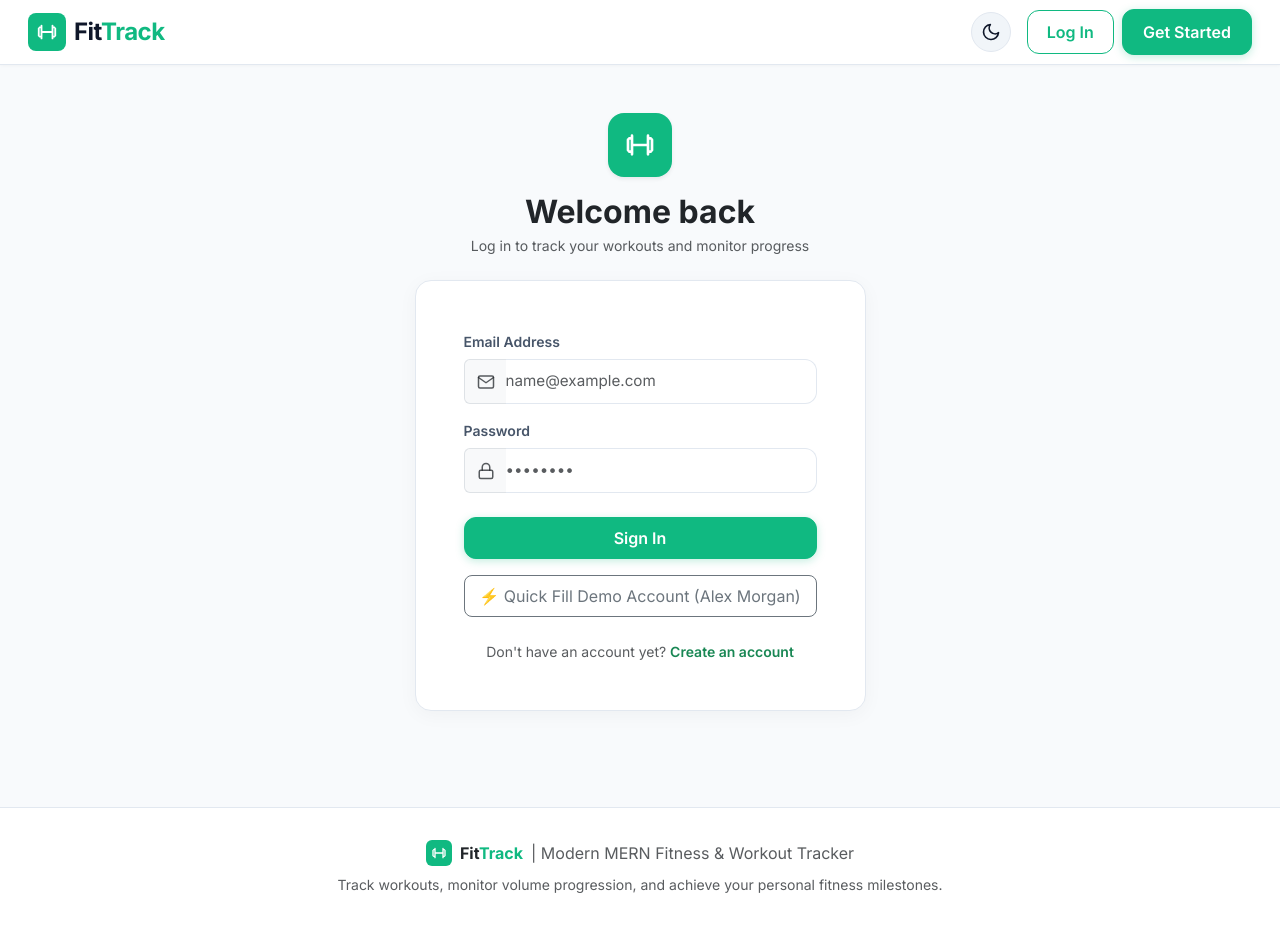
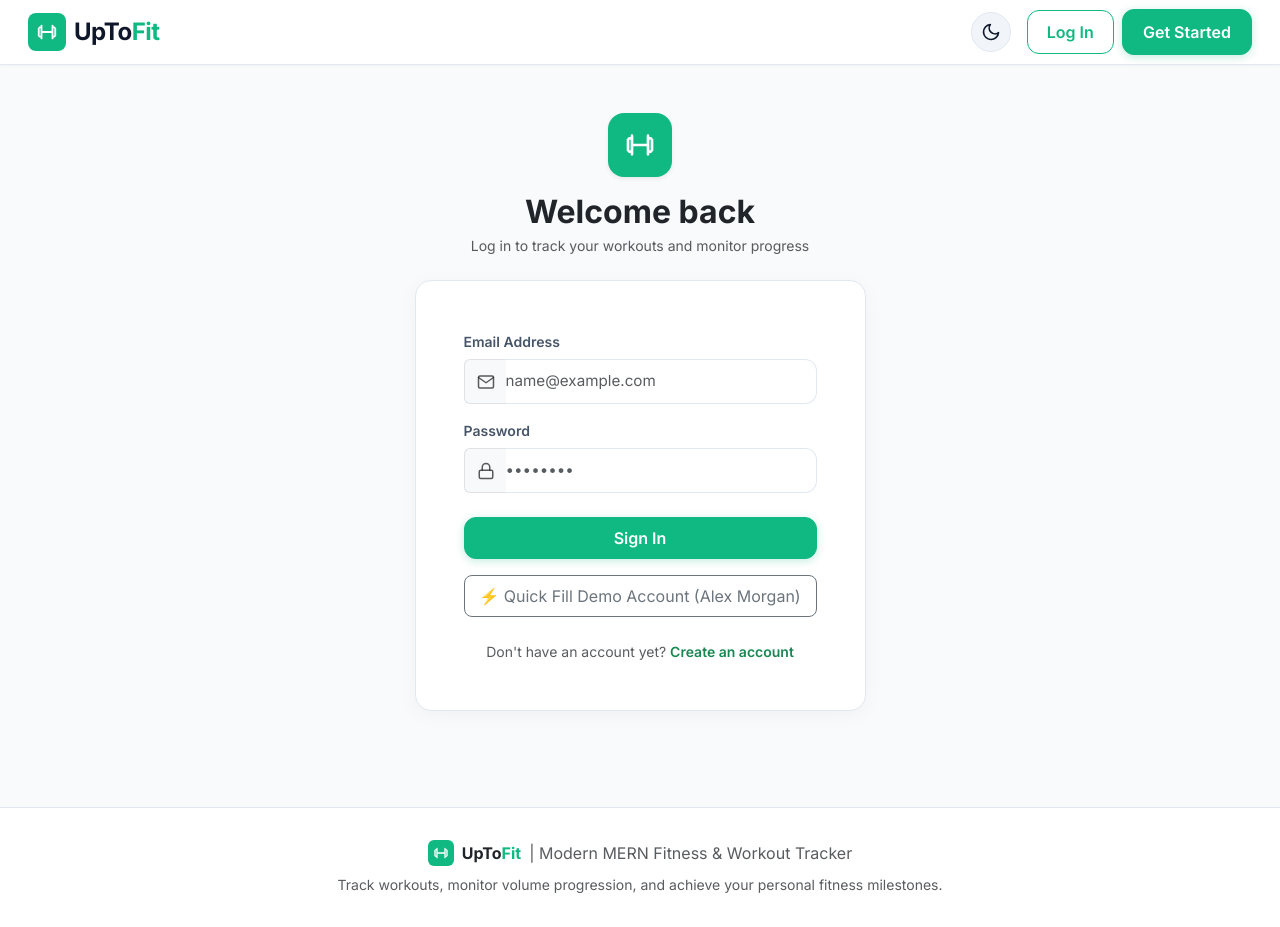
Before and after one commit to Shubhamjindl/FitTrack, a React (Vite) app in the folder client/: page /login in a window 1280 px wide. Built offline with nearby package versions, Linux system fonts and the light colour scheme; no server answers.

Commit message:
Rebrand FitTrack to UpToFit

```diff
--- a/client/index.html
+++ b/client/index.html
@@ -4,7 +4,7 @@
     <meta charset="UTF-8" />
     <link rel="icon" type="image/svg+xml" href="/favicon.svg" />
     <meta name="viewport" content="width=device-width, initial-scale=1.0" />
-    <title>FitTrack - Modern Workout & Fitness Tracker</title>
+    <title>UpToFit - Modern Workout & Fitness Tracker</title>
     <!-- Google Fonts Inter for clean modern typography -->
     <link rel="preconnect" href="https://fonts.googleapis.com">
     <link rel="preconnect" href="https://fonts.gstatic.com" crossorigin>
--- a/client/src/components/Footer.jsx
+++ b/client/src/components/Footer.jsx
@@ -13,7 +13,7 @@ const Footer = () => {
             <DumbbellIcon size={16} />
           </div>
           <span className="fw-bold text-dark">
-            Fit<span style={{ color: 'var(--primary-green)' }}>Track</span>
+            UpTo<span style={{ color: 'var(--primary-green)' }}>Fit</span>
           </span>
           <span className="text-muted">| Modern MERN Fitness & Workout Tracker</span>
         </div>
--- a/client/src/components/Navbar.jsx
+++ b/client/src/components/Navbar.jsx
@@ -42,7 +42,7 @@ const Navbar = () => {
             <DumbbellIcon size={22} />
           </div>
           <span style={{ letterSpacing: '-0.5px' }}>
-            Fit<span style={{ color: 'var(--primary-green)' }}>Track</span>
+            UpTo<span style={{ color: 'var(--primary-green)' }}>Fit</span>
           </span>
         </Link>
 
--- a/client/src/components/ProtectedRoute.jsx
+++ b/client/src/components/ProtectedRoute.jsx
@@ -10,7 +10,7 @@ const ProtectedRoute = ({ children }) => {
     return (
       <div className="d-flex justify-content-center align-items-center" style={{ minHeight: '60vh' }}>
         <div className="spinner-border text-success" role="status">
-          <span className="visually-hidden">Loading FitTrack...</span>
+          <span className="visually-hidden">Loading UpToFit...</span>
         </div>
       </div>
     );
--- a/client/src/index.css
+++ b/client/src/index.css
@@ -1,5 +1,5 @@
 /* ==========================================================================
-   FitTrack - Modern Fitness & Workout Tracker Styles
+   UpToFit - Modern Fitness & Workout Tracker Styles
    Theme: Clean Light Theme (White background, light gray sections, green buttons,
    pastel statistic cards, rounded corners, subtle shadows)
    ========================================================================== */
--- a/client/src/pages/Register.jsx
+++ b/client/src/pages/Register.jsx
@@ -55,7 +55,7 @@ const Register = () => {
             >
               <DumbbellIcon size={32} />
             </div>
-            <h2 className="fw-bold text-dark mb-1">Join FitTrack</h2>
+            <h2 className="fw-bold text-dark mb-1">Join UpToFit</h2>
             <p className="text-muted small">Create an account to start logging and analyzing workouts</p>
           </div>
 
```
